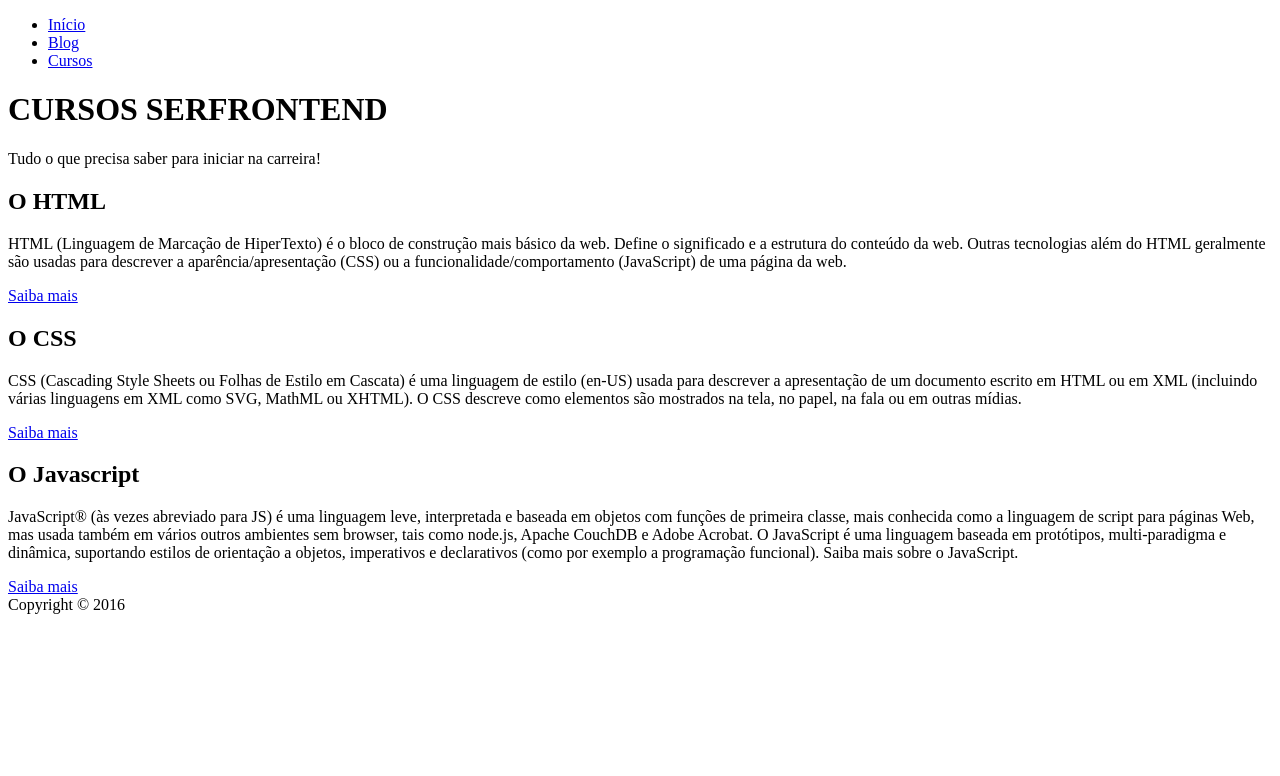
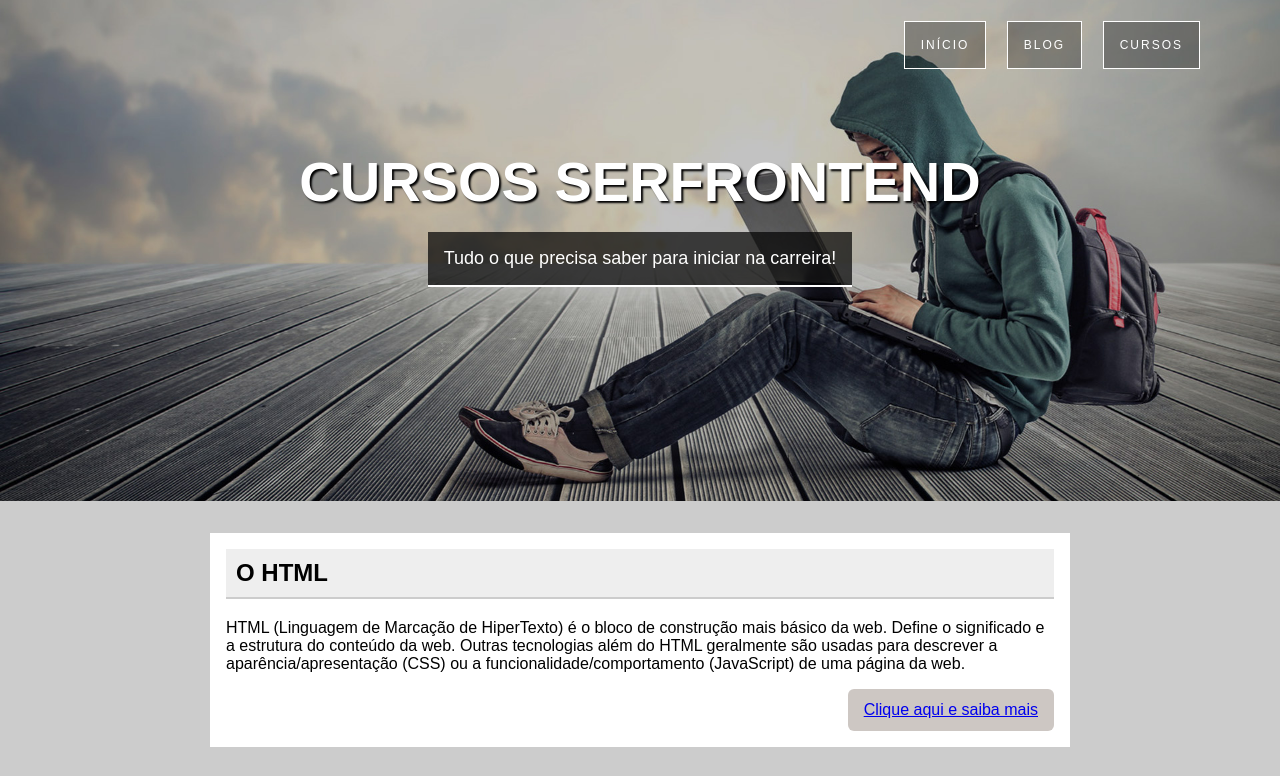
Before and after one commit to CarlosPimSilveira/Curso_Udemy_Frontend_Fundamentos, a plain HTML site: page Ex004/index.html in a window 1280 px wide. Shown: the top 776 px of the page. Drawn offline with Linux system fonts and the light colour scheme.

Commit message:
Estudos do curso

```diff
--- a/Ex004/index.html
+++ b/Ex004/index.html
@@ -18,12 +18,11 @@
             </ul>
         </nav>
         <div class="hero-content">
-            <h1>CURSOS SERFRONTEND</h1>
+            <h1>Cursos serfrontend</h1>
             <p>Tudo o que precisa saber para iniciar na carreira!</p>
         </div>
     </header>
     <main>
-        <div class="container">
         <section>
             <article>
                 <header>
@@ -31,11 +30,13 @@
                 </header>
                 <p>
                     HTML (Linguagem de Marcação de HiperTexto) é o bloco de construção mais básico da web. Define o
-                        significado e a estrutura do conteúdo da web. Outras tecnologias além do HTML geralmente são usadas para
-                        descrever a aparência/apresentação (CSS) ou a funcionalidade/comportamento (JavaScript) de uma página da
+                    significado e a estrutura do conteúdo da web. Outras tecnologias além do HTML geralmente são usadas
+                    para
+                    descrever a aparência/apresentação (CSS) ou a funcionalidade/comportamento (JavaScript) de uma
+                    página da
                     web.
                 </p>
-                    <a href="#">Saiba mais</a>
+                <a href="#" class="btn">Clique aqui e saiba mais</a>
             </article>
 
             <article>
@@ -43,12 +44,15 @@
                     <h2>O CSS</h2>
                 </header>
                 <p>
-                        CSS (Cascading Style Sheets ou Folhas de Estilo em Cascata) é uma linguagem de estilo (en-US) usada para
-                        descrever a apresentação de um documento escrito em HTML ou em XML (incluindo várias linguagens em XML
-                        como SVG, MathML ou XHTML). O CSS descreve como elementos são mostrados na tela, no papel, na fala ou em
+                    CSS (Cascading Style Sheets ou Folhas de Estilo em Cascata) é uma linguagem de estilo (en-US) usada
+                    para
+                    descrever a apresentação de um documento escrito em HTML ou em XML (incluindo várias linguagens em
+                    XML
+                    como SVG, MathML ou XHTML). O CSS descreve como elementos são mostrados na tela, no papel, na fala
+                    ou em
                     outras mídias.
                 </p>
-                    <a href="#">Saiba mais</a>
+                <a href="#" class="btn">Saiba mais</a>
             </article>
 
             <article>
@@ -56,15 +60,19 @@
                     <h2>O Javascript</h2>
                 </header>
                 <p>
-                        JavaScript® (às vezes abreviado para JS) é uma linguagem leve, interpretada e baseada em objetos com funções de primeira classe, mais conhecida como a linguagem de script para páginas Web, mas usada também em vários outros ambientes sem browser, tais como node.js, Apache CouchDB e Adobe Acrobat. O JavaScript é uma linguagem baseada em protótipos, multi-paradigma e dinâmica, suportando estilos de orientação a objetos, imperativos e declarativos (como por exemplo a programação funcional). Saiba mais sobre o JavaScript.
+                    JavaScript® (às vezes abreviado para JS) é uma linguagem leve, interpretada e baseada em objetos com
+                    funções de primeira classe, mais conhecida como a linguagem de script para páginas Web, mas usada
+                    também em vários outros ambientes sem browser, tais como node.js, Apache CouchDB e Adobe Acrobat. O
+                    JavaScript é uma linguagem baseada em protótipos, multi-paradigma e dinâmica, suportando estilos de
+                    orientação a objetos, imperativos e declarativos (como por exemplo a programação funcional). Saiba
+                    mais sobre o JavaScript.
                 </p>
-                    <a href="#">Saiba mais</a>
+                <a href="#" class="btn">Saiba mais</a>
             </article>
         </section>
-        </div>
     </main>
-    <footer>
-        Copyright © 2016
+    <footer class="rodape">
+        Copyright &copy; 2024
     </footer>
 </body>
 
--- a/Ex004/style.css
+++ b/Ex004/style.css
@@ -1 +1,102 @@
 @charset "UTF-8";
+
+body {
+    margin: 0px;
+    font-family: Arial, Helvetica, sans-serif;
+    background-color: #ccc;
+}
+
+.hero {
+    background-image: url(../Ex004/imagens/bg-3.jpg);
+    height: 500px;
+    background-size: cover;
+    background-position: right center;
+    padding-top: 1px;
+}
+
+.hero-content {
+    margin: 80px auto 0px;
+    width: 80%;
+    text-align: center;
+    color: white;
+}
+
+.hero-content h1 {
+    font-size: 56px;
+    text-shadow: 2px 2px 2px black;
+    text-transform: uppercase;
+    margin-bottom: 0px;
+}
+
+.hero-content p {
+    background-color: rgba(0, 0, 0, 0.7);
+    font-size: 18px;
+    display: inline-block;
+    padding: 16px;
+    border-bottom: 2px solid;
+}
+
+.hero nav ul {
+    margin: 20px 80px 0 0;
+    text-align: right;
+}
+
+.hero nav li {
+    display: inline-block;
+    list-style-type: none;
+    border: 1px solid white;
+    margin-left: 16px;
+}
+
+.hero nav a {
+    background-color: rgba(0, 0, 0, 0.3);
+    padding: 16px;
+    display: block;
+    color: white;
+    text-decoration: none;
+    text-transform: uppercase;
+    font-size: 12px;
+    letter-spacing: 2px; /* faz o distanciamento das letras */
+}
+
+.hero nav a:hover {
+    background-color: rgba(0, 0, 0, 0.5);
+}
+
+main {
+    margin: auto;
+    width: 90%;
+    max-width: 860px;
+}
+
+article {
+    background-color: white;
+    padding: 16px;
+    margin-bottom: 32px;
+    margin-top: 32px;
+}
+
+article h2 {
+    border-bottom: 2px solid #ccc;
+    background-color: #eee;
+    padding: 10px;
+    margin-top: 0;
+}
+
+.btn {
+    background-color: #cdc7c3;
+    display: block;
+    padding: 12px 16px;
+    border-radius: 6px;
+    margin-left: auto;
+    width: fit-content; /* ajuste ao tamanho do conteudo */
+}
+
+.rodape {
+    color: white;
+    background-color: #6b6c68;
+    text-align: center;
+    padding: 30px;
+    text-shadow: 2px 2px 2px black;
+    letter-spacing: 2px;
+}
```
Lines whose indentation alone changed are shown as unchanged.
